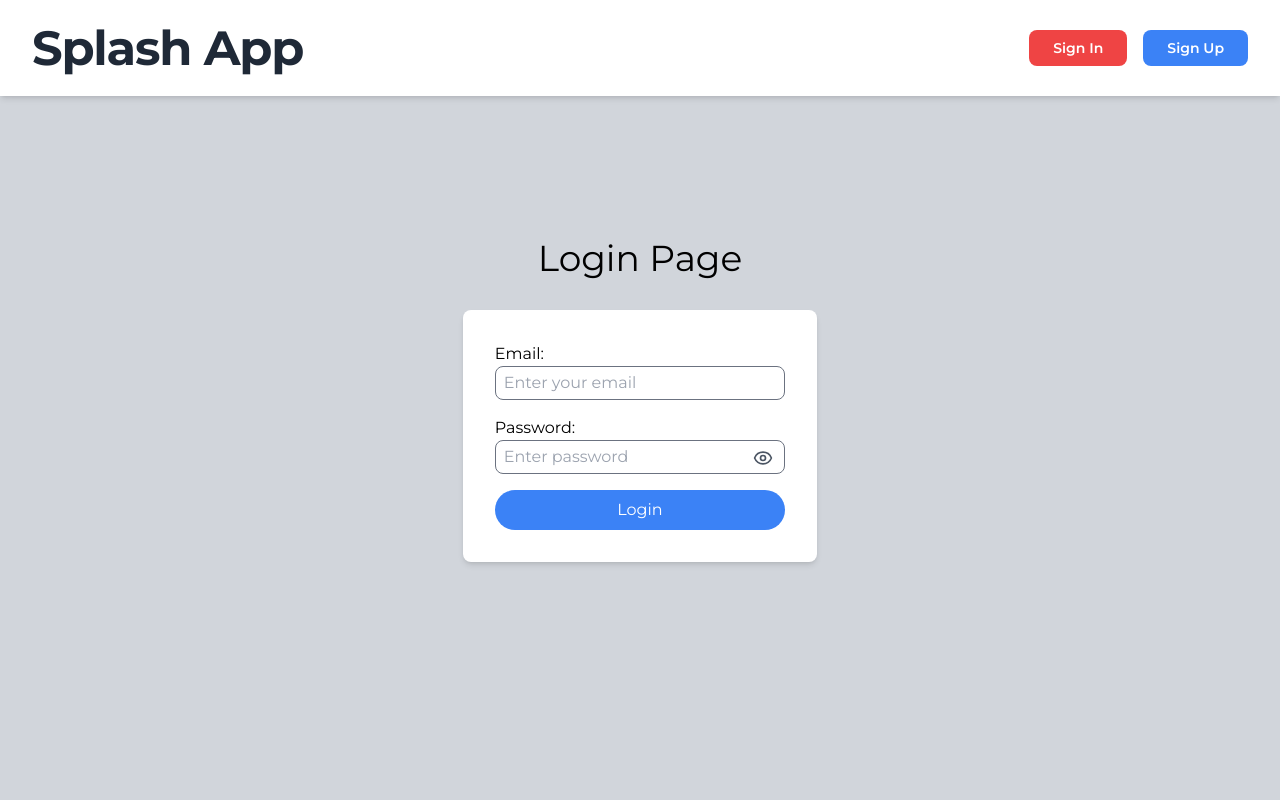
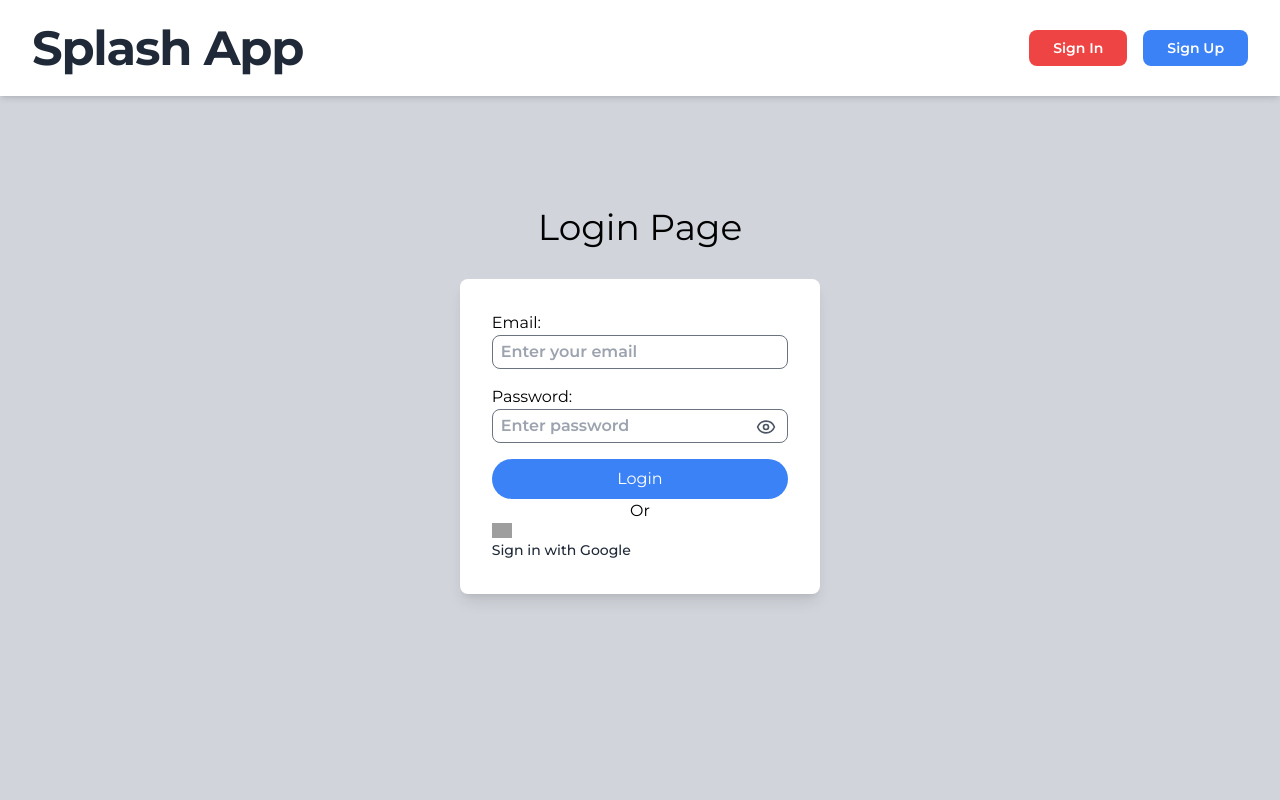
Before and after one commit to Lapidis2/alx-project-0x04-setup, a Next.js app in the folder alx-project-0x05/: page /login in a window 1280 px wide. Shown: the top 800 px of the page. Built offline with nearby package versions, Linux system fonts and the light colour scheme; grey boxes are pictures that could not be loaded.

Commit message:
adding login form

```diff
--- a/alx-project-0x05/next.config.ts
+++ b/alx-project-0x05/next.config.ts
@@ -1,8 +1,15 @@
 import type { NextConfig } from "next";
 
 const nextConfig: NextConfig = {
-  /* config options here */
   reactStrictMode: true,
+  images: {
+    remotePatterns: [
+      {
+        protocol: "https",
+        hostname: "developers.google.com",
+      },
+    ],
+  },
 };
 
 export default nextConfig;
--- a/alx-project-0x05/pages/login.tsx
+++ b/alx-project-0x05/pages/login.tsx
@@ -1,20 +1,21 @@
 import React, { useState } from "react";
 import { Eye, EyeOff } from "lucide-react";
-
+import Image from "next/image";
 function login() {
   const [showPassword, setShowPassword] = useState(false);
   return (
     <div className="min-h-screen bg-gray-300 flex flex-col justify-center items-center">
       <h1 className="text-4xl mb-8">Login Page</h1>
 
-      <form action="" className="bg-white p-8 shadow-md  rounded-lg max-w-sm">
+      <form action="" className="bg-white p-8 shadow-lg  rounded-lg max-w-sm">
         <div className="mb-4 ">
           <label htmlFor="email">Email:</label>
           <input
             id="email"
             type="email"
             placeholder="Enter your email"
-            className=" w-full border border-gray-500 py-1 rounded-lg px-2 "
+            className=" w-full font-semibold border border-gray-500 py-1 rounded-lg px-2 "
+			required
           />
         </div>
         <div className="relative">
@@ -23,7 +24,8 @@ function login() {
             type={showPassword ? "text" : "password"}
             id="password"
             placeholder="Enter password"
-            className="w-full border  border-gray-500 rounded-lg py-1 px-2"
+            className="w-full  font-semibold border   border-gray-500 rounded-lg py-1 px-2"
+			required
           />
           <button
             type="button"
@@ -40,6 +42,15 @@ function login() {
         >
           Login
         </button>
+		<p className="text-center">Or</p>
+		<Image
+          src="https://developers.google.com/identity/images/g-logo.png"
+          alt="Google logo"
+          width={20}
+          height={20}
+          className="mr-2"
+        />
+        <span className="text-sm text-gray-800 font-medium">Sign in with Google</span>
       </form>
     </div>
   );
```
